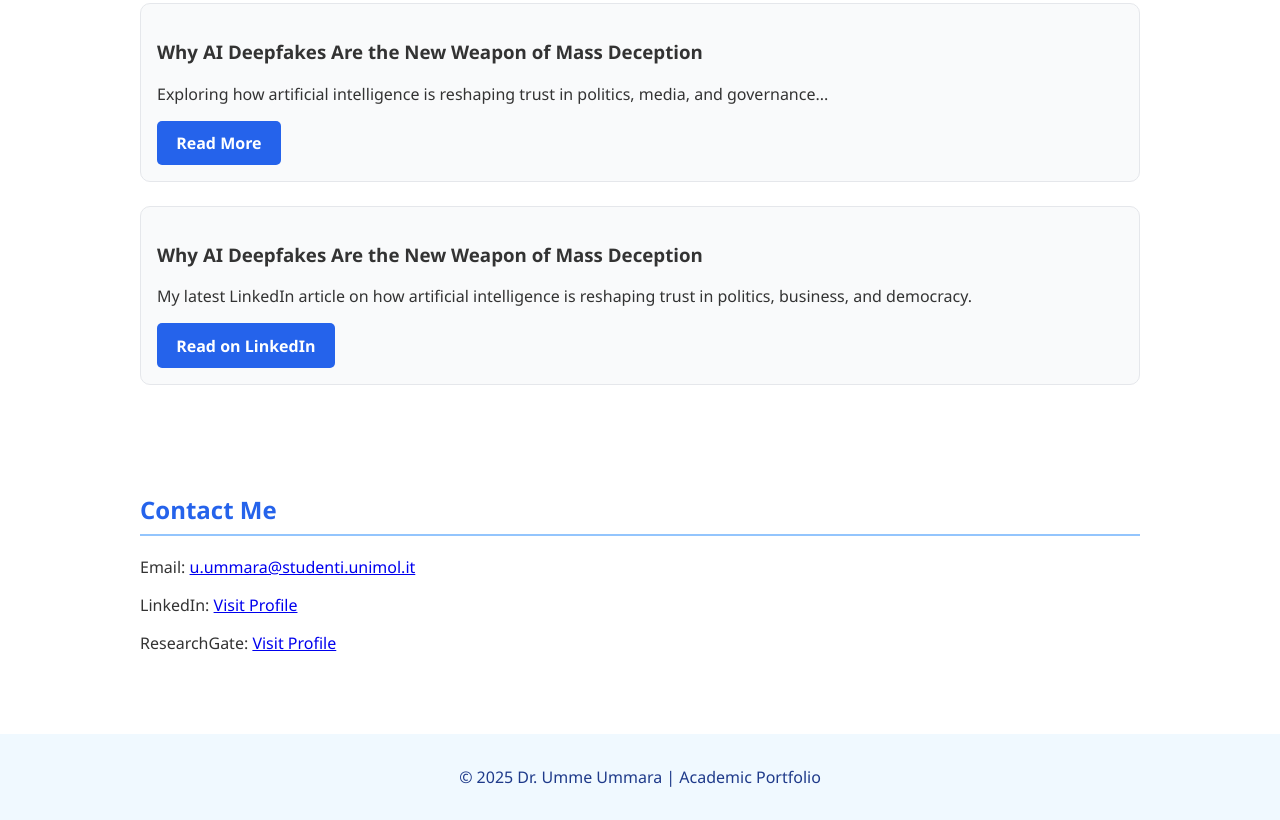
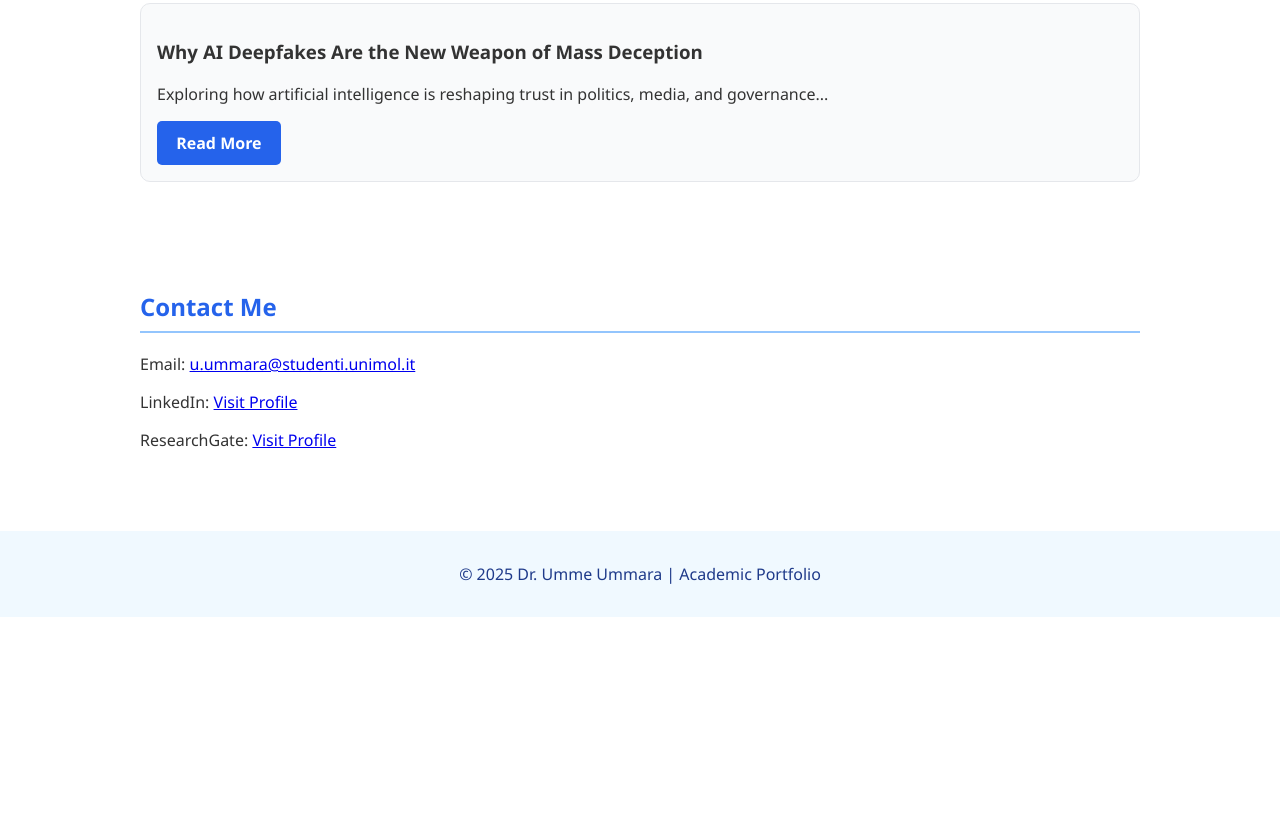
Before and after one commit to ummeummara/ummeummara.github.io, a plain HTML site: page index.html in a window 1280 px wide. Shown: the part 1439-2259 px from the top of the page. After the commit the page ends 2056 px from the top, so only its background shows below. Drawn offline with Linux system fonts and the light colour scheme.

Commit message:
Update index.html

```diff
--- a/index.html
+++ b/index.html
@@ -125,12 +125,7 @@
       <p>Exploring how artificial intelligence is reshaping trust in politics, media, and governance...</p>
       <a href="#" class="btn">Read More</a>
     </div>
-   <div class="blog-card">
-  <h3>Why AI Deepfakes Are the New Weapon of Mass Deception</h3>
-  <p>My latest LinkedIn article on how artificial intelligence is reshaping trust in politics, business, and democracy.</p>
-  <a href="https://www.linkedin.com/pulse/why-ai-deepfakes-new-weapon-mass-deception-dr-umme-ummara-ummara-uzrcf/?trackingId=dp%2BOVRjlgaODkf9Ge9tc9Q%3D%3D"
-     class="btn" target="_blank">Read on LinkedIn</a>
-</div>
+
   </section>
 
   <section id="contact">
```
